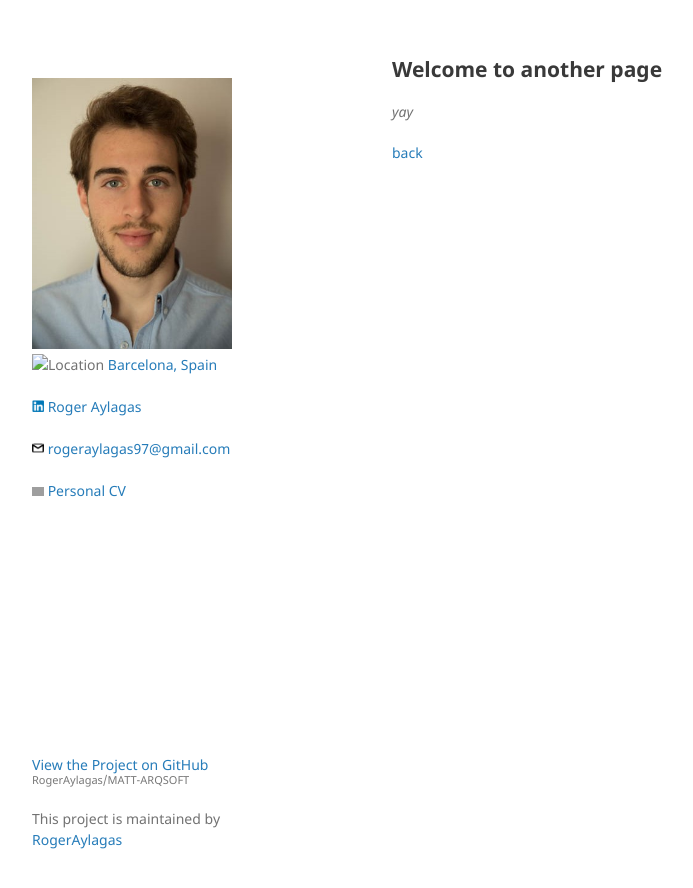
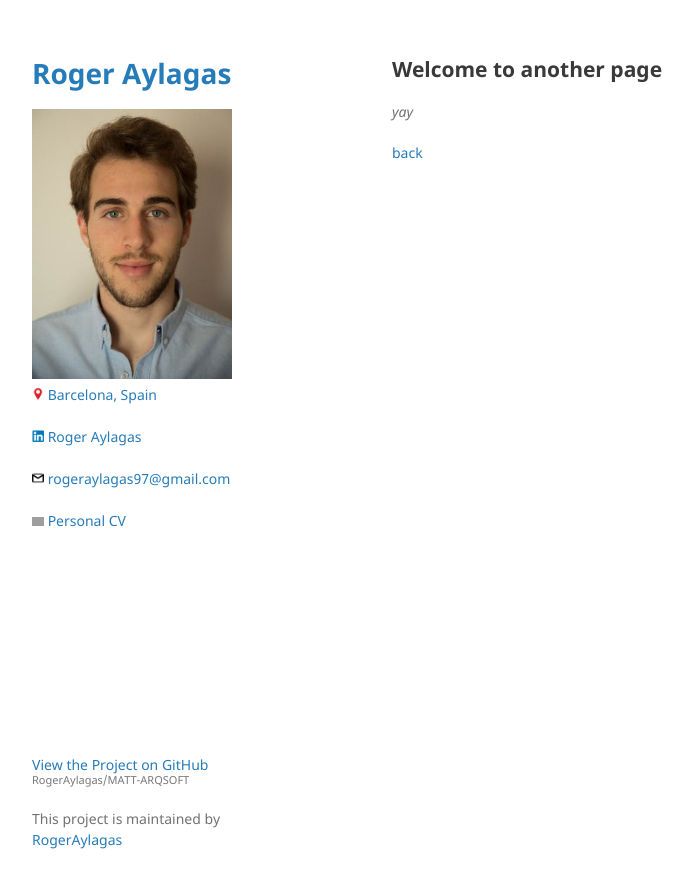
Before and after one commit to RogerAylagas/MATT-ARQSOFT, a Jekyll site: the page built from another-page.md, in a window 1280 px wide. Shown: the top 888 px of the page, without its empty margins (178-871 px from the left). Built offline with Jekyll 4.4.1, drawn with Linux system fonts in a browser that asks for light colours; our own code applies the rules of GitHub Pages for plain Markdown files; grey boxes are pictures that could not be loaded.

Commit message:
Layout Changes

```diff
--- a/_layouts/default.html
+++ b/_layouts/default.html
@@ -15,14 +15,14 @@
   <body>
     <div class="wrapper">
       <header>
-        <h1><a href="{{ "/" | absolute_url }}">{{ default: site.github.repository_name }}</a></h1>
+        <h1><a href="{{ "/" | absolute_url }}">{{ site.title | default: site.github.repository_name }}</a></h1>
 
         {% if site.profile_img %}
           <img src="{{site.profile_img | relative_url}}" alt="Profile Image" width="200"/>
         {% endif %}
         {% if site.location %}
           <br>
-            <img alt="Location" width=12/>
+            <img src="{{site.location_icon | relative_url}}" alt="Location" width=12/>
             <a> Barcelona, Spain </a>
           </br>
         {% endif %}
@@ -35,7 +35,7 @@
         {% endif %}
         {% if site.email %}
         <br>
-          <img href = "{{site.email | relative_url}}" src="{{site.email_icon | relative_url}}" style="color: #000000" alt="e-mail" width=12/>
+          <img src="{{site.email_icon | relative_url}}" style="color: #000000" alt="e-mail" width=12/>
           <a href = "{{site.email | relative_url}}"> rogeraylagas97@gmail.com </a>
         </br>
 
```
